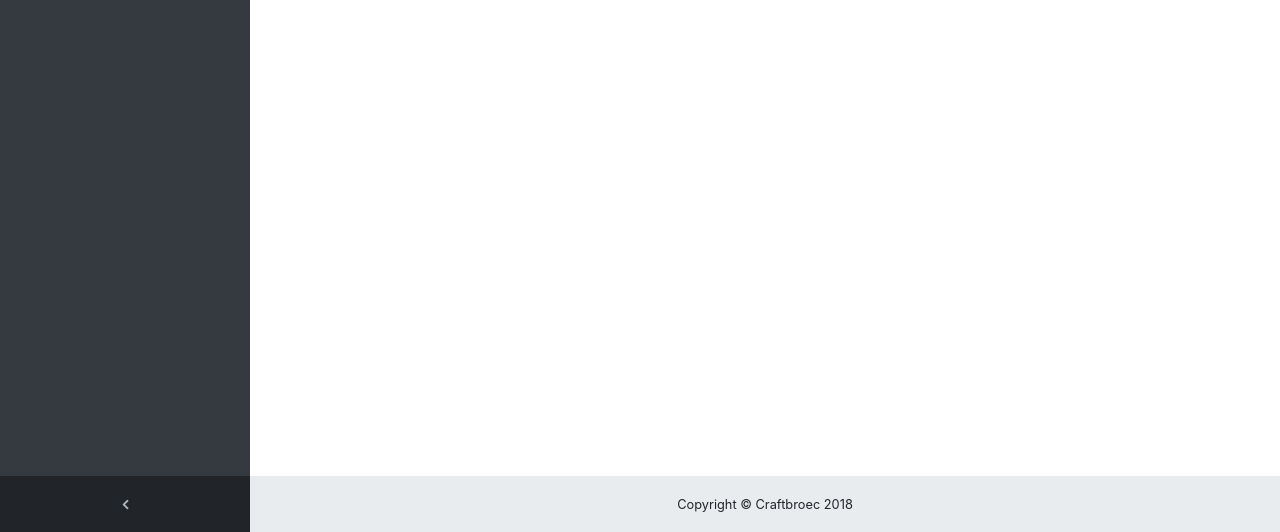
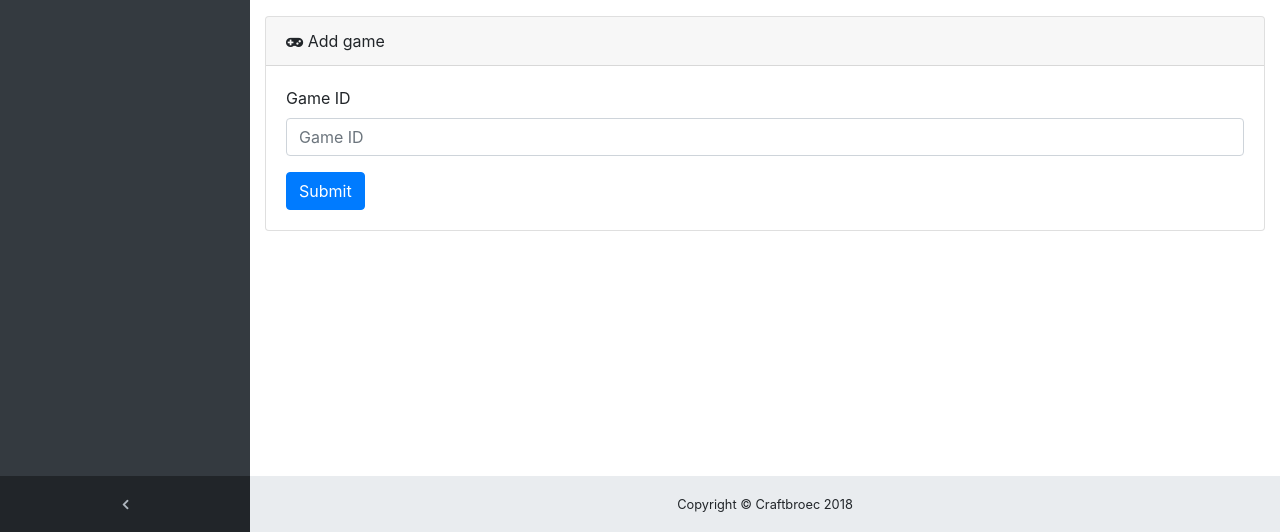
Before and after one commit to joostsijm/supremacy-stats, a Flask app: template app/templates/game/index.html in a window 1280 px wide. Shown: the part 268-800 px from the top of the page. Run offline with Flask 2, Linux system fonts and the light colour scheme; the template is opened without the code that fills it, so the values that code supplies are empty; style sheets or scripts are compiled from the project's sources; some libraries are stand-ins or nearby versions.

Commit message:
Working on new game form input

```diff
--- a/app/flaskr.py
+++ b/app/flaskr.py
@@ -89,6 +89,13 @@ def api_game_score(game_id):
     return jsonify(score)
 
 
+@app.route('/api/game/new')
+def api_new_game():
+    """Returns list days with players"""
+
+    return True
+
+
 @app.route('/users')
 @register_menu(app, 'users', 'Users')
 @register_breadcrumb(app, '.users', 'Users')
--- a/app/templates/game/index.html
+++ b/app/templates/game/index.html
@@ -4,6 +4,7 @@
 <link href="{{ url_for('static', filename='vendor/datatables/dataTables.bootstrap4.css') }}" rel="stylesheet">
 {% endblock %}
 {% block content %}
+<div class="mb-3">
 	<table class="table table-bordered dataTable" cellspacing="0">
 		<thead>
 			<tr>
@@ -35,6 +36,20 @@
 			{% endfor %}
 		</tbody>
 	</table>
+</div>
+<div class="card mb-3">
+	<div class="card-header">
+		<i class="fa fa-gamepad"></i> Add game</div>
+	<div class="card-body">
+		<form action="{{ url_for('api_new_game') }}">
+			<div class="form-group">
+				<label for="game_id">Game ID</label>
+				<input type="text" class="form-control" id="game_id" placeholder="Game ID">
+			</div>
+			<button type="submit" class="btn btn-primary">Submit</button>
+		<form>
+	</div>
+</div>
 {% endblock %}
 {% block javascript %}
 <script type='text/javascript' src="{{ url_for('static', filename='vendor/datatables/jquery.dataTables.js') }}"></script>
```
Lines whose indentation alone changed are shown as unchanged.
